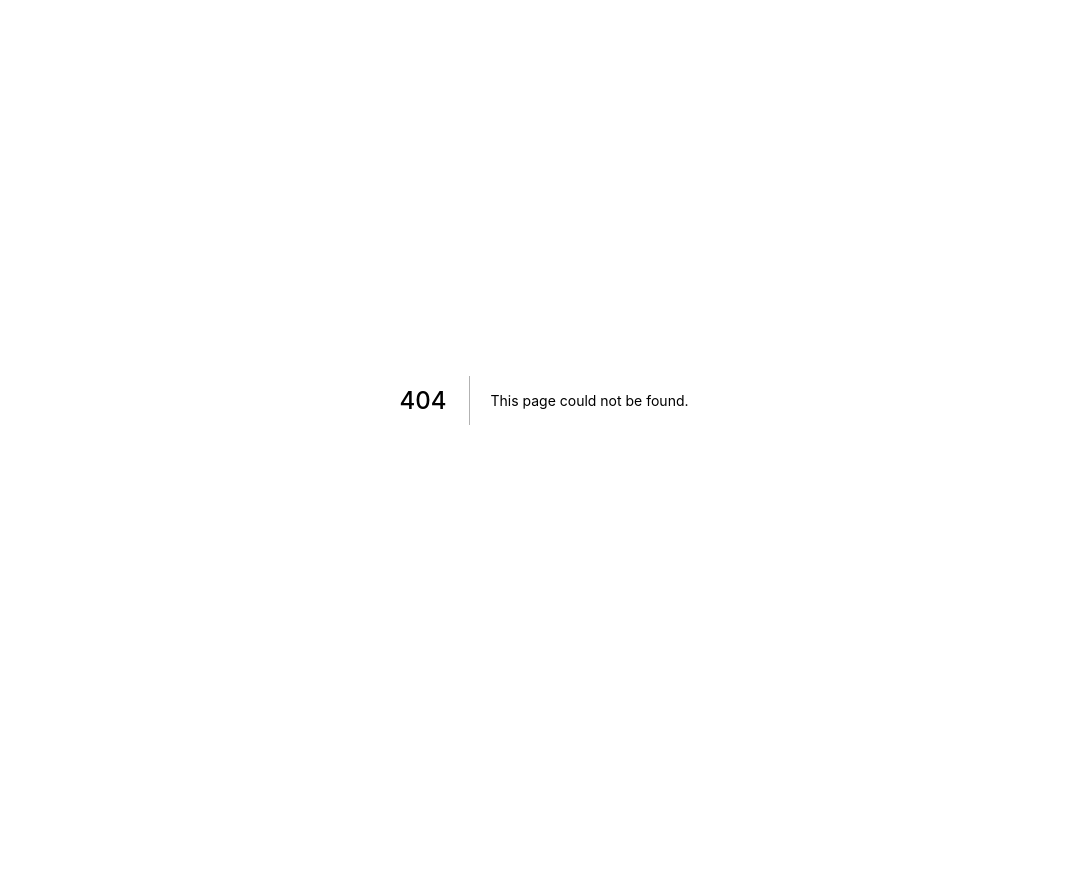
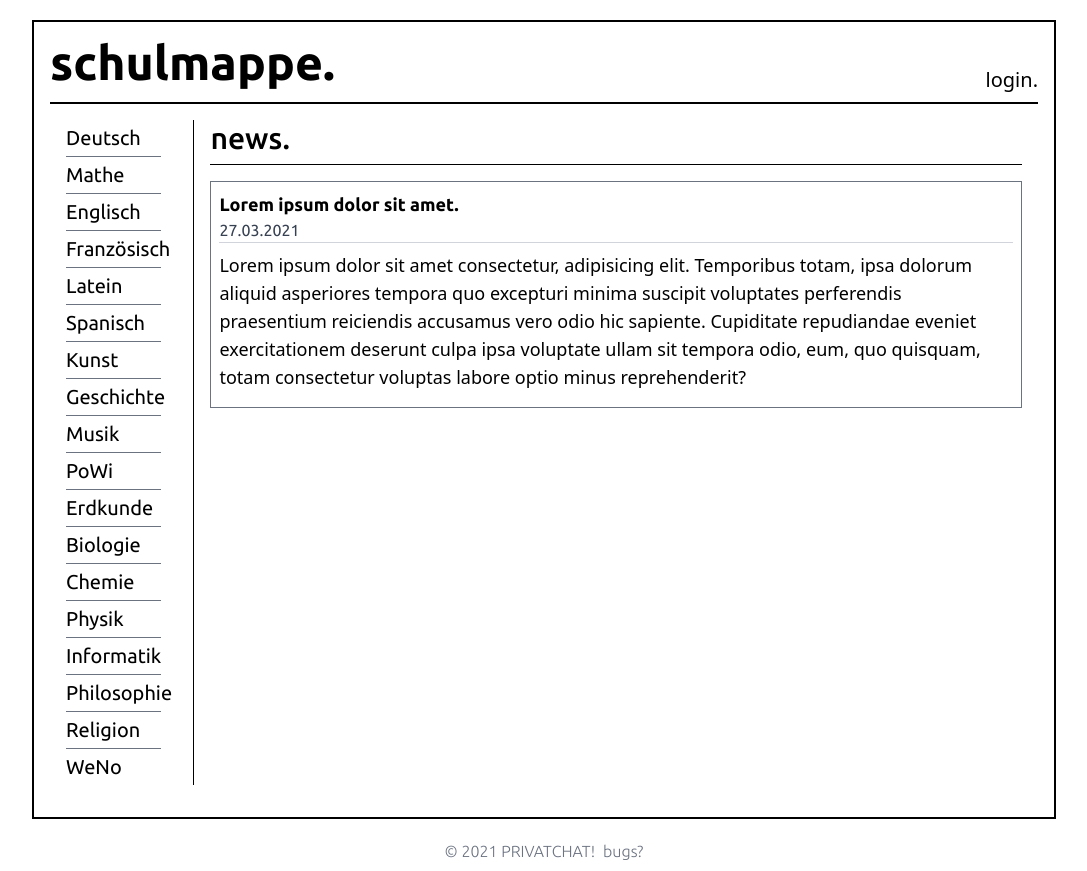
Before and after one commit to FortsetzungF/schulmappe-frontend, a Next.js app: page /app in a window 1280 px wide. Before the commit this address had no page. Shown: the whole page, without its empty margins (96-1183 px from the left). Before the commit the page ends 800 px from the top, so only its background shows below. Built offline with nearby package versions, Linux system fonts and the light colour scheme.

Commit message:
change news route to app

```diff
--- a/components/acccountHeader.js
+++ b/components/acccountHeader.js
@@ -4,7 +4,11 @@ export default function AccountHeader() {
     }
     return (
       <div className="text-xl">
-        <button onClick={login}>login.</button>
+        <button onClick={login}>
+          <a className="hover:text-red-700 transition-colors duration-500">
+            login.
+          </a>
+        </button>
       </div>
     );
   }
--- a/components/footer.js
+++ b/components/footer.js
@@ -11,10 +11,6 @@ export default function Footer() {
 						<a className="hover:text-red-700 transition-colors duration-500">bugs?</a>
 					</Link>
 				</span>
-
-
-
-
 			</div>
 		</div>
 	);
--- a/components/homeLayout.js
+++ b/components/homeLayout.js
@@ -12,7 +12,7 @@ export default function Layout({ children, home }) {
         </Head>
       </div>
 
-      <div className="mb-2 2xl:mx-32 2xl:mb-5 border-2 border-black dark:border-white">
+      <div className="mb-2 2xl:mx-96 2xl:mb-5 border-2 border-black dark:border-white">
         <div className="p-4 divide-y-2 divide-black dark:divide-white">
           <header>
             <div className="relative">
@@ -24,11 +24,10 @@ export default function Layout({ children, home }) {
                   </Link>
                 </h1>
             </div>
-
           </header>
           <main>
               <div className="2xl:py-4 divide-y-2 2xl:divide-y-0 2xl:divide-x divide-black dark:divide-white">
-                    <div className="text-xl xl:mx-96 py-4 2xl:py-0 2xl:px-4">
+                  <div className="text-xl xl:mx-32 py-4 2xl:py-0 2xl:px-4">
                       {children}
                   </div>
               </div>
--- /dev/null
+++ b/components/link.js
@@ -0,0 +1,11 @@
+import Link from 'next/link';
+
+export default function Layout({ children, href }) {
+  return (
+    <Link href={href}>
+      <a className="hover:text-red-700 transition-colors duration-500 hover:underline">
+        {children}
+      </a>
+    </Link>
+  );
+}
--- a/pages/index.js
+++ b/pages/index.js
@@ -19,7 +19,7 @@ export default function Home() {
           error earum nulla esse. Aut iusto quae distinctio.
 
           <div className="text-center font-bold">
-            <Link href="news">
+            <Link href="app">
               <a className="hover:text-red-700 transition-colors duration-300">Übersicht</a>
             </Link>
           </div>
```
Also changed, not shown: pages/app.js (renamed from pages/news.js). Lines whose indentation alone changed are shown as unchanged.
